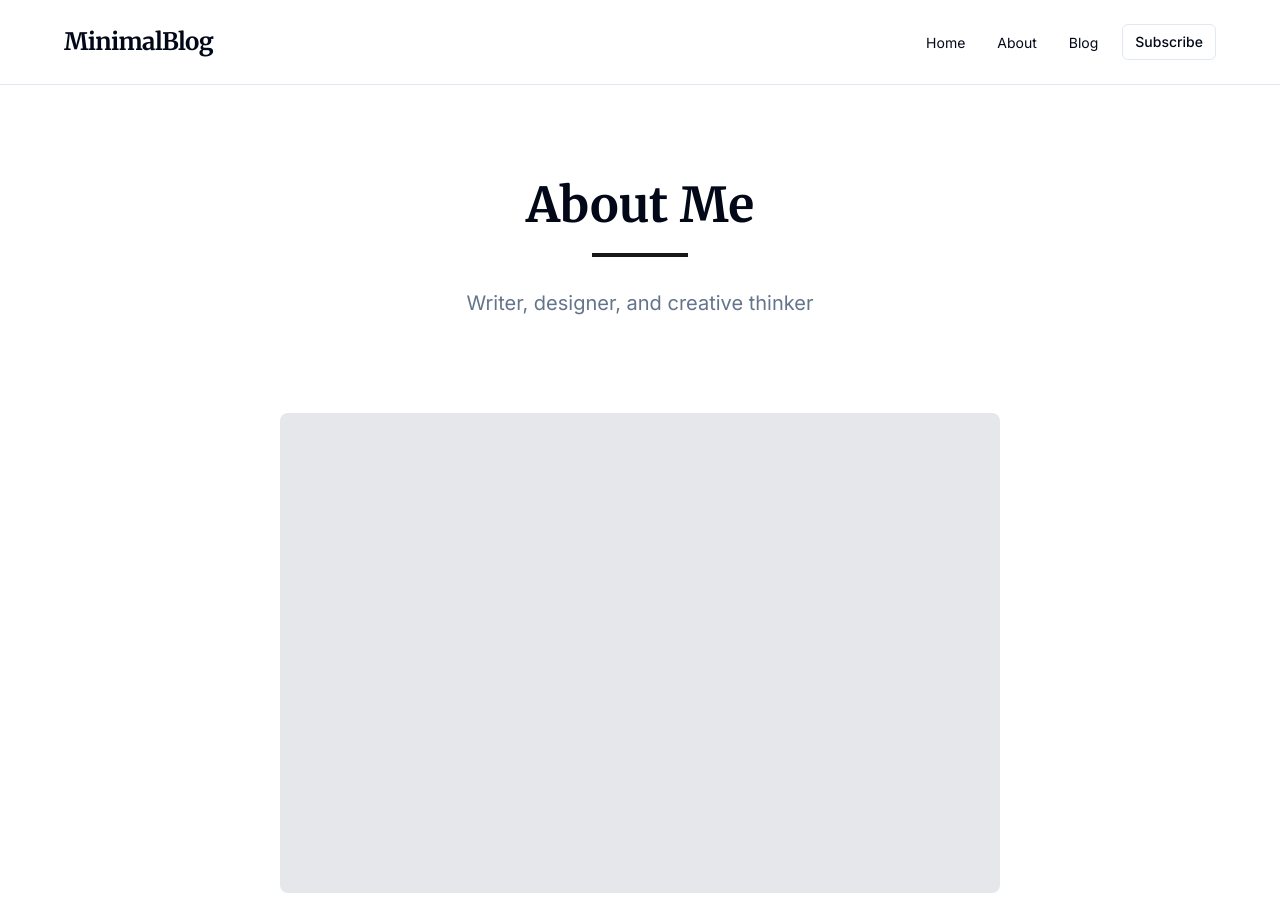
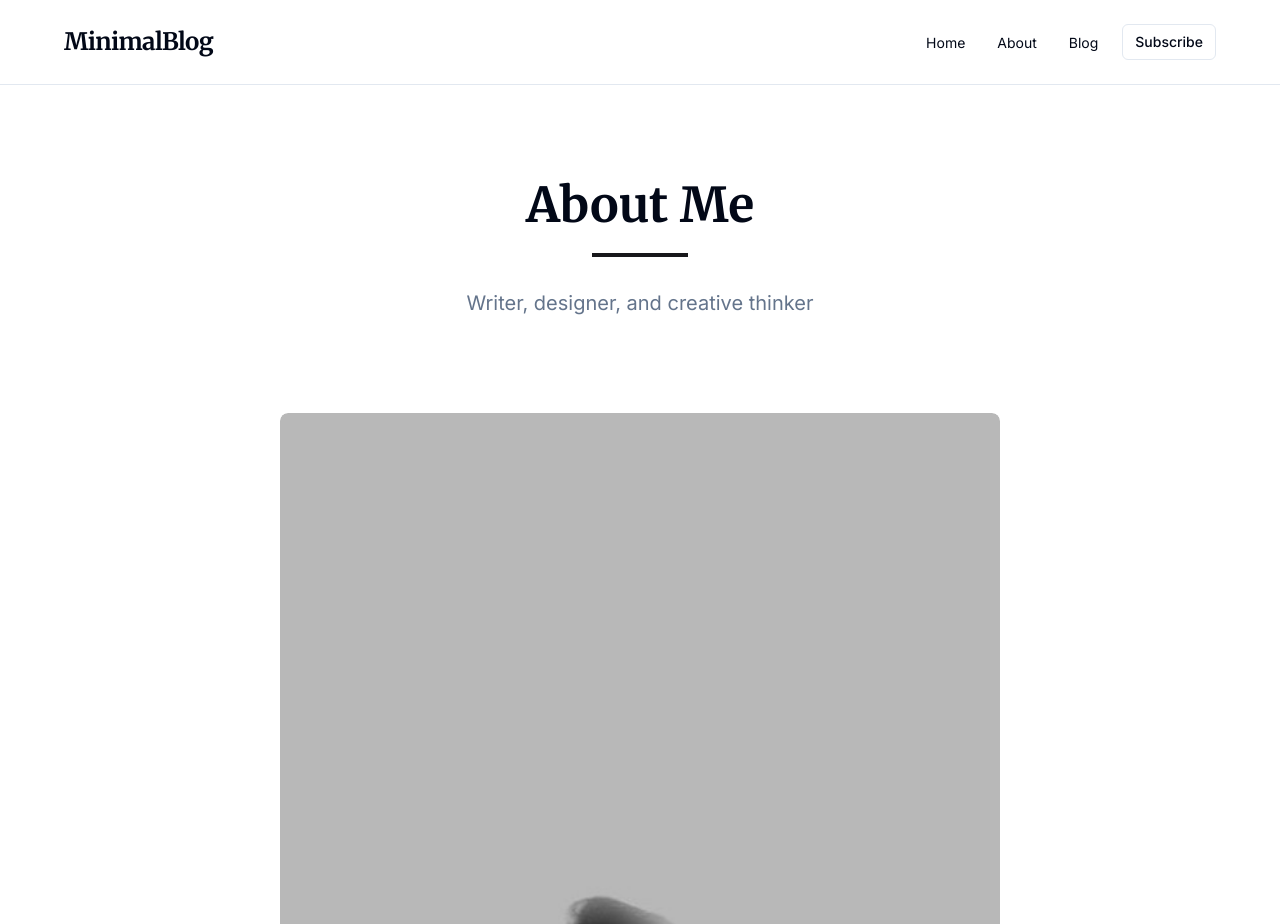
Before and after one commit to kd2rres/simple-blog-vista, a React (Vite) app: page /about in a window 1280 px wide. Shown: the top 924 px of the page. Built offline with nearby package versions, Linux system fonts and the light colour scheme.

Commit message:
Add image to about me page
Include the user's image in the about me section.

```diff
--- a/src/pages/About.tsx
+++ b/src/pages/About.tsx
@@ -1,5 +1,6 @@
 
 import { Button } from '@/components/ui/button';
+import { Avatar } from '@/components/ui/avatar';
 
 const About = () => {
   return (
@@ -16,7 +17,13 @@ const About = () => {
 
       <section className="pb-16 md:pb-24">
         <div className="max-w-3xl mx-auto px-4 md:px-6">
-          <div className="aspect-[3/2] bg-gray-200 rounded-lg mb-12"></div>
+          <div className="rounded-lg overflow-hidden mb-12">
+            <img
+              src="/lovable-uploads/45bb316b-c563-4e27-888b-509d2b5d6fd2.png"
+              alt="Kim Dave Torres"
+              className="w-full h-auto object-cover rounded-lg shadow-md"
+            />
+          </div>
 
           <div className="prose max-w-none">
             <p className="text-lg">
```
